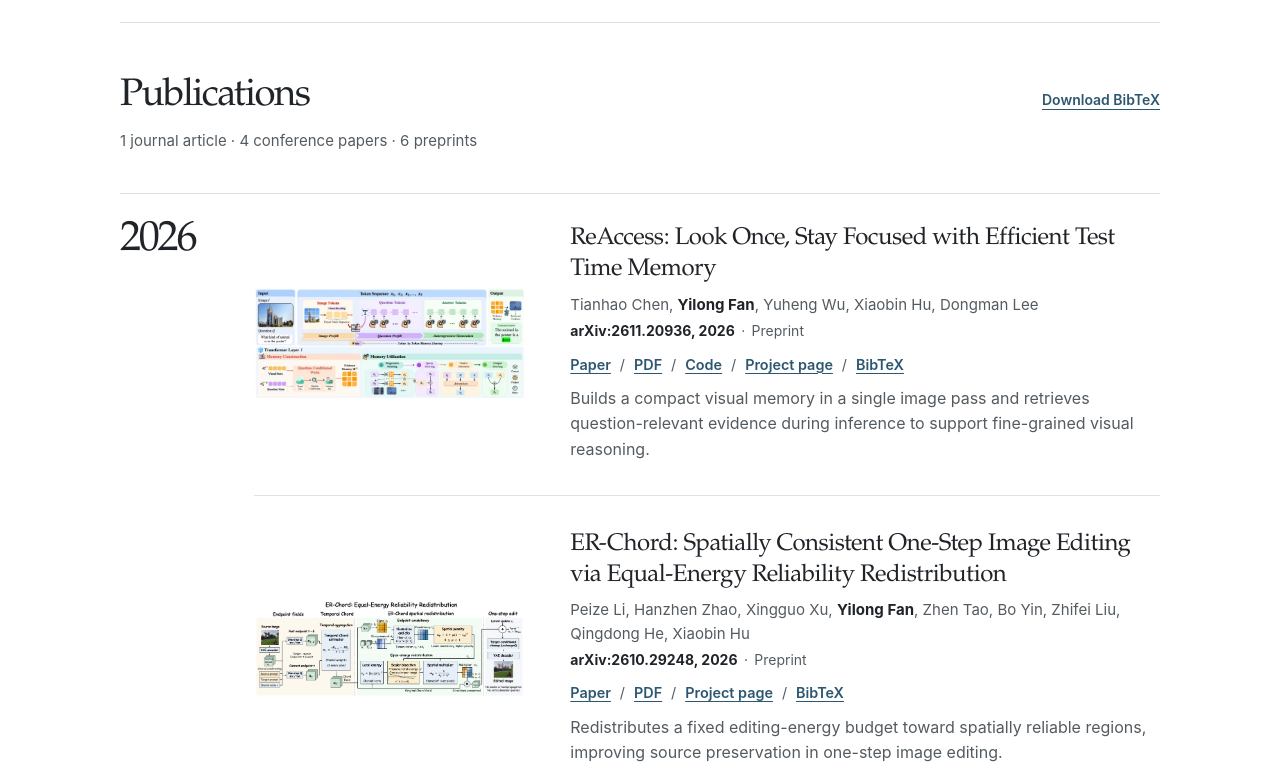
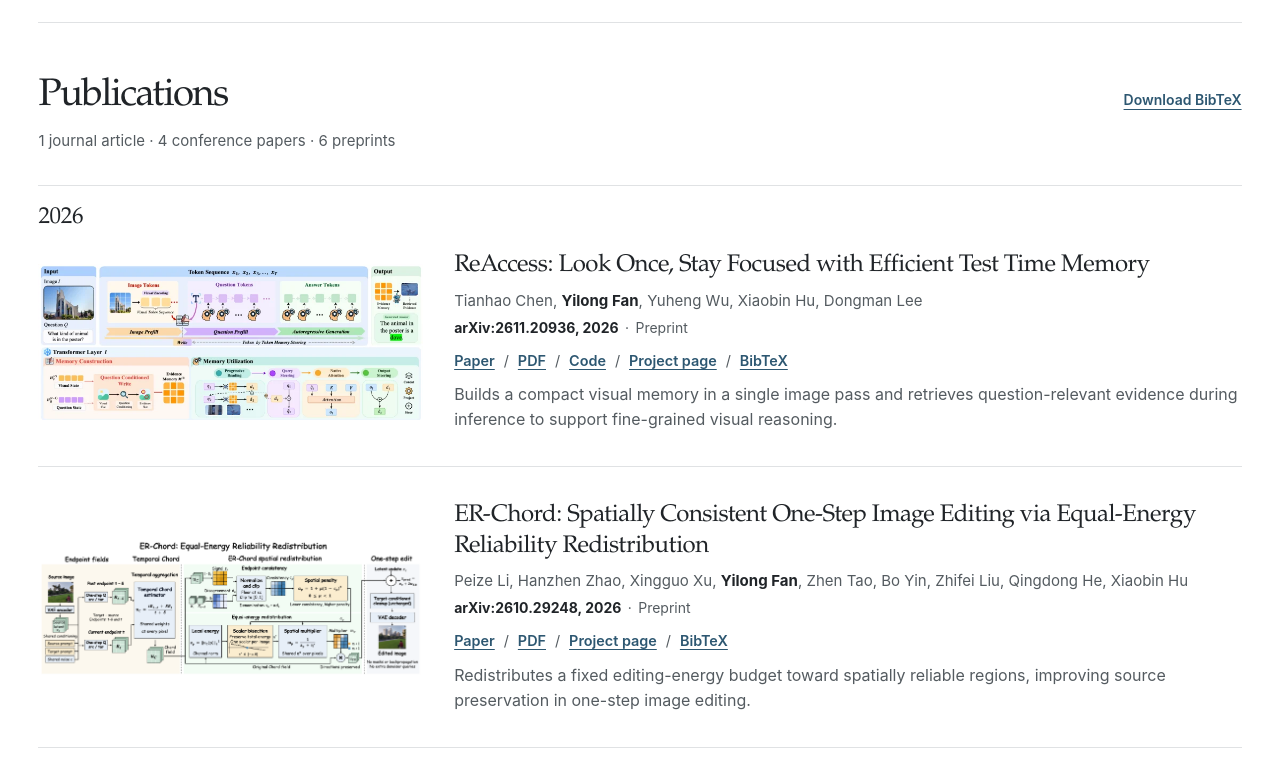
Before and after one commit to fyl0715/fyl0715.github.io, a plain HTML site: page index.html in a window 1280 px wide. Shown: the part 1140-1918 px from the top of the page. Drawn offline with Linux system fonts and the light colour scheme.

Commit message:
Widen publication figures and text beneath compact year headings

```diff
--- a/assets/site.css
+++ b/assets/site.css
@@ -54,7 +54,6 @@ h1 { margin: 0; font: 400 clamp(3.1rem, 5vw, 4.05rem)/1.08 var(--display); lette
 .portrait-plate { grid-area: photo; margin: 0; align-self: center; justify-self: center; width: clamp(8rem, 12.5vw, 10.5rem); }
 .portrait { display: block; width: 100%; height: auto; }
 .portrait-plate figcaption { margin-top: .5rem; color: var(--muted); font-size: .86rem; text-align: center; }
-.layout { padding-bottom: 3rem; }
 .site-footer { padding: 1.2rem 0 2rem; }
 .menu-close { display: none; }
 .menu-toggle[aria-expanded="true"] .menu-open { display: none; }
@@ -244,8 +243,10 @@ h1 { margin: 0; font: 400 clamp(3.1rem, 5vw, 4.05rem)/1.08 var(--display); lette
 .news-copy a:hover, .site-footer a:hover { color: var(--ink); }
 
 #publications {
+  width: min(80rem, calc(100% - clamp(2rem, 6vw, 6rem)));
+  margin-inline: auto;
   border-top: 1px solid var(--line);
-  padding-top: clamp(2.1rem, 4vw, 3.5rem);
+  padding-block: clamp(2.1rem, 4vw, 3.5rem) 3rem;
 }
 
 #publications .section-heading h2 { font-size: clamp(2rem, 3vw, 2.6rem); }
@@ -267,7 +268,7 @@ h1 { margin: 0; font: 400 clamp(3.1rem, 5vw, 4.05rem)/1.08 var(--display); lette
 .small-link:hover { color: var(--ink); background: transparent; }
 
 .publication-intro {
-  margin: .45rem 0 clamp(1.6rem, 3.5vw, 2.5rem);
+  margin: .45rem 0 clamp(1.25rem, 2.5vw, 2rem);
   color: var(--muted);
   font-size: .9375rem;
   line-height: 1.6;
@@ -282,13 +283,12 @@ h1 { margin: 0; font: 400 clamp(3.1rem, 5vw, 4.05rem)/1.08 var(--display); lette
 
 .year-heading {
   display: block;
-  margin: 0 0 .8rem;
+  margin: 0 0 .85rem;
   color: var(--ink);
-  font: 400 clamp(2rem, 3.3vw, 2.85rem)/1.05 var(--display, Georgia, "Songti SC", serif);
-  letter-spacing: -.055em;
+  font: 500 clamp(1.3rem, 1.8vw, 1.5rem)/1.2 var(--display);
+  letter-spacing: -.015em;
   font-variant-numeric: lining-nums proportional-nums;
 }
-.year-heading::after { content: none; }
 
 .publication {
   padding: clamp(1.45rem, 3vw, 2.1rem) 0;
@@ -303,9 +303,9 @@ h1 { margin: 0; font: 400 clamp(3.1rem, 5vw, 4.05rem)/1.08 var(--display); lette
 
 .publication-row:has(.pub-figure) {
   display: grid;
-  grid-template-columns: minmax(0, 30%) minmax(0, 1fr);
+  grid-template-columns: minmax(0, 32%) minmax(0, 1fr);
   align-items: center;
-  gap: clamp(1.6rem, 3.5vw, 3.25rem);
+  gap: clamp(1.25rem, 2.4vw, 2.25rem);
 }
 
 .publication-copy { grid-row: auto; }
@@ -386,7 +386,6 @@ h1 { margin: 0; font: 400 clamp(3.1rem, 5vw, 4.05rem)/1.08 var(--display); lette
 .pub-links > a:hover, .pub-links > button:hover { color: var(--ink); }
 
 .pub-summary {
-  max-width: 70ch;
   margin: 0;
   color: var(--muted);
   font-size: 1rem;
@@ -448,18 +447,6 @@ body:has(.figure-dialog[open]) { overflow: hidden; }
 }
 .site-footer p { margin: 0; }
 
-@media (min-width: 70rem) {
-  .publication-year {
-    display: grid;
-    grid-template-columns: minmax(5rem, .105fr) minmax(0, 1fr);
-    gap: 0 clamp(1.5rem, 3vw, 3rem);
-    align-items: start;
-    padding-top: 1.55rem;
-  }
-  .year-heading { grid-column: 1; grid-row: 1; }
-  .publication-year .publication { grid-column: 2; }
-}
-
 @media (max-width: 42rem) {
   .background-row { grid-template-columns: 1fr; gap: 1.85rem; padding-block: 1.85rem; }
   .education-list, .research-list { margin-top: .9rem; }
@@ -480,6 +467,8 @@ body:has(.figure-dialog[open]) { overflow: hidden; }
 }
 
 @media print {
+  #publications { width: 100%; }
+  .year-heading { break-after: avoid; }
   .news, .background-row { padding-block: 1rem; }
   .small-link, .bib-button, .bib-panel, .figure-dialog { display: none !important; }
   .publication { break-inside: avoid; }
--- a/index.html
+++ b/index.html
@@ -69,7 +69,6 @@ h1 { margin: 0; font: 400 clamp(3.1rem, 5vw, 4.05rem)/1.08 var(--display); lette
 .portrait-plate { grid-area: photo; margin: 0; align-self: center; justify-self: center; width: clamp(8rem, 12.5vw, 10.5rem); }
 .portrait { display: block; width: 100%; height: auto; }
 .portrait-plate figcaption { margin-top: .5rem; color: var(--muted); font-size: .86rem; text-align: center; }
-.layout { padding-bottom: 3rem; }
 .site-footer { padding: 1.2rem 0 2rem; }
 .menu-close { display: none; }
 .menu-toggle[aria-expanded="true"] .menu-open { display: none; }
@@ -259,8 +258,10 @@ h1 { margin: 0; font: 400 clamp(3.1rem, 5vw, 4.05rem)/1.08 var(--display); lette
 .news-copy a:hover, .site-footer a:hover { color: var(--ink); }
 
 #publications {
+  width: min(80rem, calc(100% - clamp(2rem, 6vw, 6rem)));
+  margin-inline: auto;
   border-top: 1px solid var(--line);
-  padding-top: clamp(2.1rem, 4vw, 3.5rem);
+  padding-block: clamp(2.1rem, 4vw, 3.5rem) 3rem;
 }
 
 #publications .section-heading h2 { font-size: clamp(2rem, 3vw, 2.6rem); }
@@ -282,7 +283,7 @@ h1 { margin: 0; font: 400 clamp(3.1rem, 5vw, 4.05rem)/1.08 var(--display); lette
 .small-link:hover { color: var(--ink); background: transparent; }
 
 .publication-intro {
-  margin: .45rem 0 clamp(1.6rem, 3.5vw, 2.5rem);
+  margin: .45rem 0 clamp(1.25rem, 2.5vw, 2rem);
   color: var(--muted);
   font-size: .9375rem;
   line-height: 1.6;
@@ -297,13 +298,12 @@ h1 { margin: 0; font: 400 clamp(3.1rem, 5vw, 4.05rem)/1.08 var(--display); lette
 
 .year-heading {
   display: block;
-  margin: 0 0 .8rem;
+  margin: 0 0 .85rem;
   color: var(--ink);
-  font: 400 clamp(2rem, 3.3vw, 2.85rem)/1.05 var(--display, Georgia, "Songti SC", serif);
-  letter-spacing: -.055em;
+  font: 500 clamp(1.3rem, 1.8vw, 1.5rem)/1.2 var(--display);
+  letter-spacing: -.015em;
   font-variant-numeric: lining-nums proportional-nums;
 }
-.year-heading::after { content: none; }
 
 .publication {
   padding: clamp(1.45rem, 3vw, 2.1rem) 0;
@@ -318,9 +318,9 @@ h1 { margin: 0; font: 400 clamp(3.1rem, 5vw, 4.05rem)/1.08 var(--display); lette
 
 .publication-row:has(.pub-figure) {
   display: grid;
-  grid-template-columns: minmax(0, 30%) minmax(0, 1fr);
+  grid-template-columns: minmax(0, 32%) minmax(0, 1fr);
   align-items: center;
-  gap: clamp(1.6rem, 3.5vw, 3.25rem);
+  gap: clamp(1.25rem, 2.4vw, 2.25rem);
 }
 
 .publication-copy { grid-row: auto; }
@@ -401,7 +401,6 @@ h1 { margin: 0; font: 400 clamp(3.1rem, 5vw, 4.05rem)/1.08 var(--display); lette
 .pub-links > a:hover, .pub-links > button:hover { color: var(--ink); }
 
 .pub-summary {
-  max-width: 70ch;
   margin: 0;
   color: var(--muted);
   font-size: 1rem;
@@ -463,18 +462,6 @@ body:has(.figure-dialog[open]) { overflow: hidden; }
 }
 .site-footer p { margin: 0; }
 
-@media (min-width: 70rem) {
-  .publication-year {
-    display: grid;
-    grid-template-columns: minmax(5rem, .105fr) minmax(0, 1fr);
-    gap: 0 clamp(1.5rem, 3vw, 3rem);
-    align-items: start;
-    padding-top: 1.55rem;
-  }
-  .year-heading { grid-column: 1; grid-row: 1; }
-  .publication-year .publication { grid-column: 2; }
-}
-
 @media (max-width: 42rem) {
   .background-row { grid-template-columns: 1fr; gap: 1.85rem; padding-block: 1.85rem; }
   .education-list, .research-list { margin-top: .9rem; }
@@ -495,6 +482,8 @@ body:has(.figure-dialog[open]) { overflow: hidden; }
 }
 
 @media print {
+  #publications { width: 100%; }
+  .year-heading { break-after: avoid; }
   .news, .background-row { padding-block: 1rem; }
   .small-link, .bib-button, .bib-panel, .figure-dialog { display: none !important; }
   .publication { break-inside: avoid; }
@@ -569,6 +558,7 @@ body:has(.figure-dialog[open]) { overflow: hidden; }
 <li><time datetime="2024-07">07/2024</time> <div class="news-copy"><span aria-hidden="true">🎉</span> <span data-lang="en">1 paper was accepted to <strong>ECAI 2024</strong> (<a href="#pixel2024">PtReCl</a>).</span><span data-lang="zh"><strong>ECAI 2024</strong> 录用 1 篇论文（<a href="#pixel2024">PtReCl</a>）。</span></div></li>
 <li><time datetime="2023-12">12/2023</time> <div class="news-copy"><span aria-hidden="true">🎉</span> <span data-lang="en">1 paper was accepted to <strong>ICASSP 2024</strong> (<a href="#bdcl2024">BDCL</a>).</span><span data-lang="zh"><strong>ICASSP 2024</strong> 录用 1 篇论文（<a href="#bdcl2024">BDCL</a>）。</span></div></li></ul>
       </section>
+    </div>
     <section id="publications" aria-labelledby="publications-heading">
       <div class="section-heading">
         <h2 id="publications-heading"><span data-lang="en">Publications</span><span data-lang="zh">出版物</span></h2>
@@ -579,7 +569,7 @@ body:has(.figure-dialog[open]) { overflow: hidden; }
       <div class="publication-row">
       <figure class="pub-figure">
       <a class="figure-link" href="assets/papers/reaccess2026.webp" target="_blank" rel="noopener noreferrer" data-figure-title="ReAccess: Look Once, Stay Focused with Efficient Test Time Memory" data-caption-en="Figure 2. ReAccess constructs visual memory during prefill and retrieves evidence during reasoning." data-caption-zh="原论文图 2。ReAccess 在预填充阶段构建视觉记忆，并在推理时检索相关证据。">
-        <img src="assets/papers/reaccess2026-thumb.webp" width="1666" height="673" loading="lazy" decoding="async" alt="ReAccess framework showing memory construction and utilization for vision-language reasoning." data-alt-en="ReAccess framework showing memory construction and utilization for vision-language reasoning." data-alt-zh="ReAccess 框架图，展示视觉语言推理中的记忆构建与利用。">
+        <img src="assets/papers/reaccess2026-thumb.webp" srcset="assets/papers/reaccess2026.webp 2x" width="1666" height="673" loading="lazy" decoding="async" alt="ReAccess framework showing memory construction and utilization for vision-language reasoning." data-alt-en="ReAccess framework showing memory construction and utilization for vision-language reasoning." data-alt-zh="ReAccess 框架图，展示视觉语言推理中的记忆构建与利用。">
       </a>
 
     </figure>
@@ -637,7 +627,7 @@ body:has(.figure-dialog[open]) { overflow: hidden; }
       <div class="publication-row">
       <figure class="pub-figure">
       <a class="figure-link" href="assets/papers/xmod2026.webp" target="_blank" rel="noopener noreferrer" data-figure-title="X-MoD: Practical Scaling Laws for Sparse-Depth Routing Beyond Mixture-of-Depths" data-caption-en="MoD and X-MoD architecture and routing mechanisms." data-caption-zh="MoD 与 X-MoD 的结构和路由机制。">
-        <img src="assets/papers/xmod2026-thumb.webp" width="1400" height="532" loading="lazy" decoding="async" alt="MoD and X-MoD diagrams comparing layer organization and token routing within a layer." data-alt-en="MoD and X-MoD diagrams comparing layer organization and token routing within a layer." data-alt-zh="MoD 与 X-MoD 的层间结构及层内 token 路由机制对比图。">
+        <img src="assets/papers/xmod2026-thumb.webp" srcset="assets/papers/xmod2026.webp 2x" width="1400" height="532" loading="lazy" decoding="async" alt="MoD and X-MoD diagrams comparing layer organization and token routing within a layer." data-alt-en="MoD and X-MoD diagrams comparing layer organization and token routing within a layer." data-alt-zh="MoD 与 X-MoD 的层间结构及层内 token 路由机制对比图。">
       </a>
 
     </figure>
@@ -666,7 +656,7 @@ body:has(.figure-dialog[open]) { overflow: hidden; }
       <div class="publication-row">
       <figure class="pub-figure">
       <a class="figure-link" href="assets/papers/coupling2026.webp" target="_blank" rel="noopener noreferrer" data-figure-title="The Coupling Tax: How Shared Token Budgets Undermine Visible Chain-of-Thought Under Fixed Output Limits" data-caption-en="Accuracy under matched token budgets and actual token usage." data-caption-zh="相同 token 预算及实际 token 用量下的准确率对比。">
-        <img src="assets/papers/coupling2026-thumb.webp" width="1400" height="658" loading="lazy" decoding="async" alt="Two plots compare thinking and non-thinking accuracy against token budget and actual token use." data-alt-en="Two plots compare thinking and non-thinking accuracy against token budget and actual token use." data-alt-zh="两幅曲线图比较思考与非思考模式的准确率随 token 预算和实际用量的变化。">
+        <img src="assets/papers/coupling2026-thumb.webp" srcset="assets/papers/coupling2026.webp 2x" width="1400" height="658" loading="lazy" decoding="async" alt="Two plots compare thinking and non-thinking accuracy against token budget and actual token use." data-alt-en="Two plots compare thinking and non-thinking accuracy against token budget and actual token use." data-alt-zh="两幅曲线图比较思考与非思考模式的准确率随 token 预算和实际用量的变化。">
       </a>
 
     </figure>
@@ -782,7 +772,7 @@ body:has(.figure-dialog[open]) { overflow: hidden; }
       <div class="publication-row">
       <figure class="pub-figure">
       <a class="figure-link" href="assets/papers/ultrasound2025.webp" target="_blank" rel="noopener noreferrer" data-figure-title="Ultrasound image segmentation of thyroid nodule via latent semantic feature co-registration" data-caption-en="Original paper, Fig. 3 · Semantic extraction and deformation fusion" data-caption-zh="论文原图，图3 · 语义提取与形变融合">
-        <img src="assets/papers/ultrasound2025-thumb.webp" width="2400" height="712" loading="lazy" decoding="async" alt="Thyroid ultrasound segmentation framework combining atlas and target semantic features, Half-STN registration, spatially transformed atlas labels, and weighted label fusion." data-alt-en="Thyroid ultrasound segmentation framework combining atlas and target semantic features, Half-STN registration, spatially transformed atlas labels, and weighted label fusion." data-alt-zh="甲状腺超声分割框架：图谱与目标图像的语义特征、Half-STN配准、图谱标签空间变换及加权标签融合。">
+        <img src="assets/papers/ultrasound2025-thumb.webp" srcset="assets/papers/ultrasound2025.webp 2x" width="2400" height="712" loading="lazy" decoding="async" alt="Thyroid ultrasound segmentation framework combining atlas and target semantic features, Half-STN registration, spatially transformed atlas labels, and weighted label fusion." data-alt-en="Thyroid ultrasound segmentation framework combining atlas and target semantic features, Half-STN registration, spatially transformed atlas labels, and weighted label fusion." data-alt-zh="甲状腺超声分割框架：图谱与目标图像的语义特征、Half-STN配准、图谱标签空间变换及加权标签融合。">
       </a>
 
     </figure>
@@ -812,7 +802,7 @@ body:has(.figure-dialog[open]) { overflow: hidden; }
       <div class="publication-row">
       <figure class="pub-figure">
       <a class="figure-link" href="assets/papers/mambadfan2025.webp" target="_blank" rel="noopener noreferrer" data-figure-title="Mamba-Dfan: Mamba-Driven Dual-Branch Frequency-Domain Network for Rgb-D and Rgb-T Salient Object Detection" data-caption-en="Figure 1. Mamba-DFAN architecture with dual-band frequency modeling and cross-modal feature fusion." data-caption-zh="原论文图 1。Mamba-DFAN 整体架构，展示双频段建模与跨模态特征融合。">
-        <img src="assets/papers/mambadfan2025-thumb.webp" width="1600" height="757" loading="lazy" decoding="async" alt="Mamba-DFAN architecture with dual-band frequency modeling and cross-modal feature fusion." data-alt-en="Mamba-DFAN architecture with dual-band frequency modeling and cross-modal feature fusion." data-alt-zh="Mamba-DFAN 整体架构，展示双频段建模与跨模态特征融合。">
+        <img src="assets/papers/mambadfan2025-thumb.webp" srcset="assets/papers/mambadfan2025.webp 2x" width="1600" height="757" loading="lazy" decoding="async" alt="Mamba-DFAN architecture with dual-band frequency modeling and cross-modal feature fusion." data-alt-en="Mamba-DFAN architecture with dual-band frequency modeling and cross-modal feature fusion." data-alt-zh="Mamba-DFAN 整体架构，展示双频段建模与跨模态特征融合。">
       </a>
 
     </figure>
@@ -840,7 +830,7 @@ body:has(.figure-dialog[open]) { overflow: hidden; }
       <div class="publication-row">
       <figure class="pub-figure">
       <a class="figure-link" href="assets/papers/pixel2024.webp" target="_blank" rel="noopener noreferrer" data-figure-title="Pixel-wise Reclassification with Prototypes for Enhancing Weakly Supervised Semantic Segmentation" data-caption-en="Figure 3. PtReCl architecture showing pseudo-mask restoration, prototype acquisition, pixel reclassification, and mask refinement." data-caption-zh="原论文图 3。PtReCl 架构，包含伪掩码恢复、原型获取、像素重分类和掩码再细化。">
-        <img src="assets/papers/pixel2024-thumb.webp" width="1574" height="981" loading="lazy" decoding="async" alt="PtReCl architecture showing pseudo-mask restoration, prototype acquisition, pixel reclassification, and mask refinement." data-alt-en="PtReCl architecture showing pseudo-mask restoration, prototype acquisition, pixel reclassification, and mask refinement." data-alt-zh="PtReCl 架构，包含伪掩码恢复、原型获取、像素重分类和掩码再细化。">
+        <img src="assets/papers/pixel2024-thumb.webp" srcset="assets/papers/pixel2024.webp 2x" width="1574" height="981" loading="lazy" decoding="async" alt="PtReCl architecture showing pseudo-mask restoration, prototype acquisition, pixel reclassification, and mask refinement." data-alt-en="PtReCl architecture showing pseudo-mask restoration, prototype acquisition, pixel reclassification, and mask refinement." data-alt-zh="PtReCl 架构，包含伪掩码恢复、原型获取、像素重分类和掩码再细化。">
       </a>
 
     </figure>
@@ -869,7 +859,7 @@ body:has(.figure-dialog[open]) { overflow: hidden; }
       <div class="publication-row">
       <figure class="pub-figure">
       <a class="figure-link" href="assets/papers/bdcl2024-method.webp" target="_blank" rel="noopener noreferrer" data-figure-title="Balanced And Discriminative Contrastive Learning For Class-Imbalanced Medical Images" data-caption-en="BDCL training framework, redrawn in English from the author-provided Chinese diagram." data-caption-zh="BDCL 训练框架，根据作者提供的中文图重绘为英文版。">
-        <img src="assets/papers/bdcl2024-method-thumb.webp" width="1774" height="887" loading="lazy" decoding="async" alt="BDCL architecture with shared encoders, representation learning, classifier learning, and an epoch-dependent loss weight." data-alt-en="BDCL architecture with shared encoders, representation learning, classifier learning, and an epoch-dependent loss weight." data-alt-zh="BDCL 双分支架构，展示共享编码器、表征学习、分类器学习及随训练轮次变化的损失权重。">
+        <img src="assets/papers/bdcl2024-method-thumb.webp" srcset="assets/papers/bdcl2024-method.webp 2x" width="1774" height="887" loading="lazy" decoding="async" alt="BDCL architecture with shared encoders, representation learning, classifier learning, and an epoch-dependent loss weight." data-alt-en="BDCL architecture with shared encoders, representation learning, classifier learning, and an epoch-dependent loss weight." data-alt-zh="BDCL 双分支架构，展示共享编码器、表征学习、分类器学习及随训练轮次变化的损失权重。">
       </a>
       <figcaption><span data-lang="en">Redrawn method diagram</span><span data-lang="zh">重绘方法图</span></figcaption>
     </figure>
@@ -895,7 +885,6 @@ body:has(.figure-dialog[open]) { overflow: hidden; }
       </div>
     </article></div></div>
     </section>
-    </div>
   </main>
   <footer class="site-footer">
     <p>© 2026 Yilong Fan</p>
```
Also changed, not shown: template.html (+1 -1 lines), 1 other file. Lines whose indentation alone changed are shown as unchanged.
